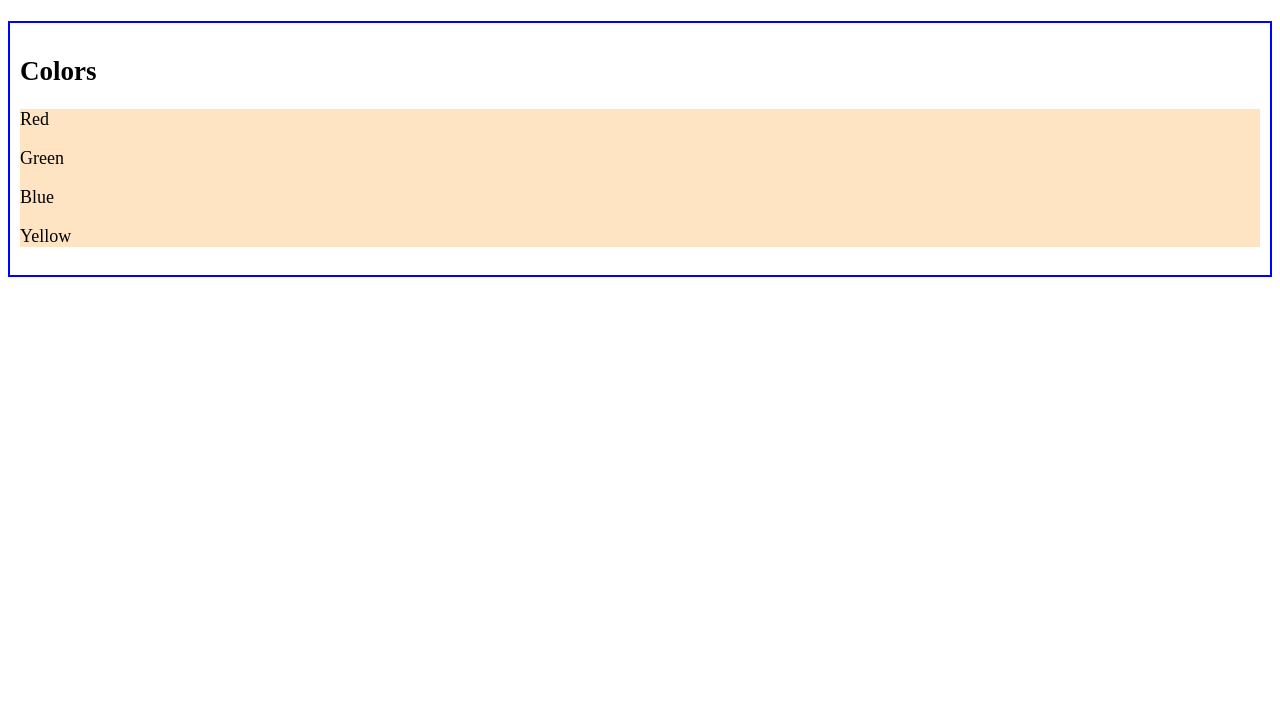
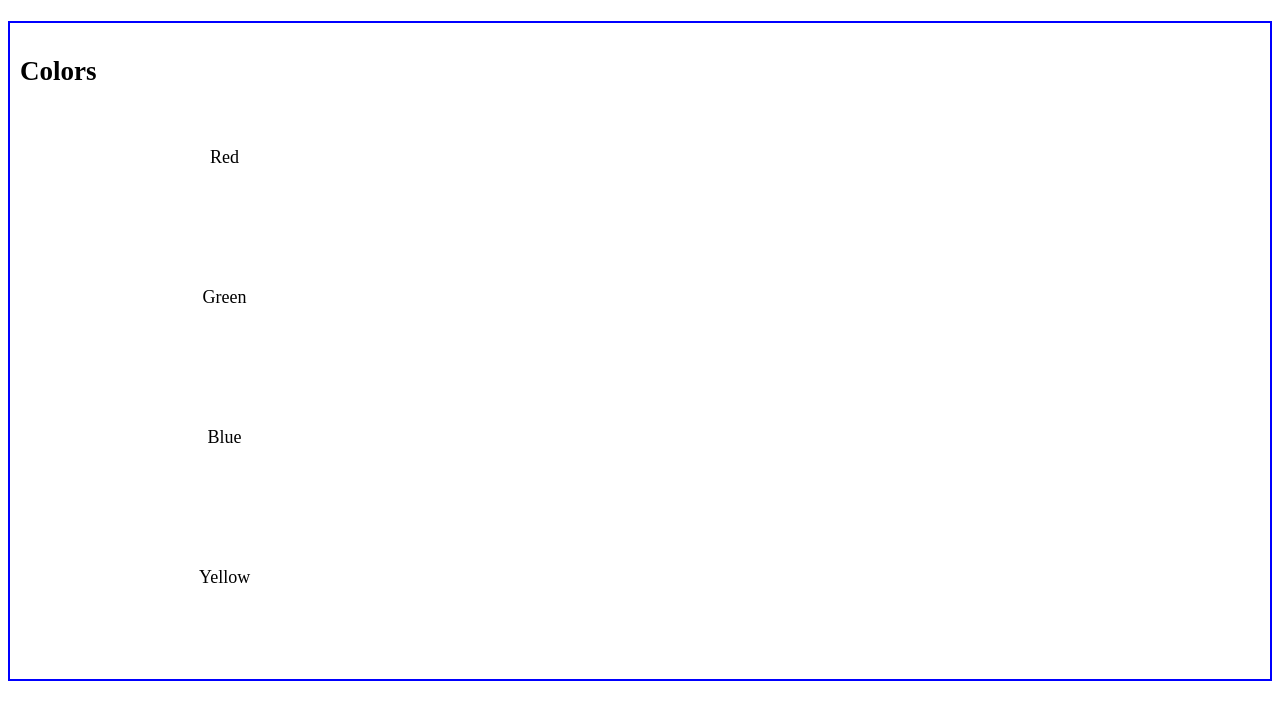
Before and after one commit to bdunsworth/bdunsworth.github.io, a plain HTML site: page index.html in a window 1280 px wide. Shown: the part 69-788 px from the top of the page. Drawn offline with Linux system fonts and the light colour scheme.

Commit message:
Update style.css

```diff
--- a/style.css
+++ b/style.css
@@ -7,5 +7,12 @@ html {
   margin: 10px auto;
 }
 .color-container{
-background-color: bisque;
+  width: 100%;
 }
+.color-block{
+    display: inline-block;
+    width: 33%;
+    text-align: center;
+    margin: 20px auto;
+    min-height: 100px;
+}
```
